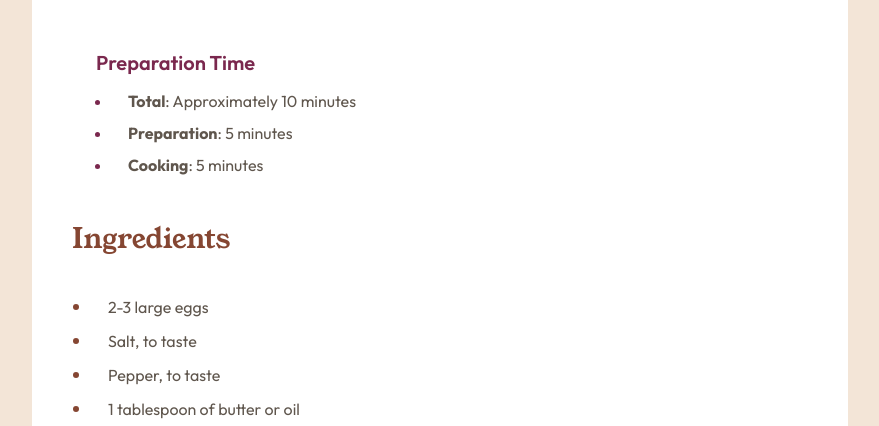
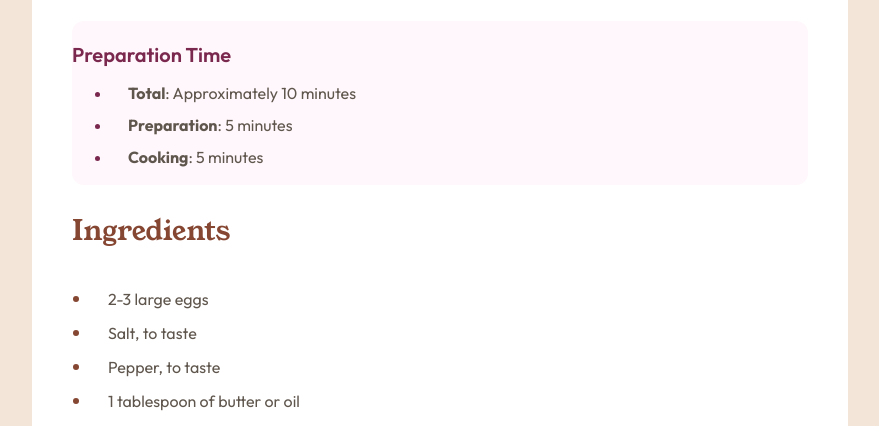
Before and after one commit to eurico3/recipe_page, a plain HTML site: page index.html in a window 1280 px wide. Shown: the part 660-1086 px from the top of the page, without its empty margins (200-1079 px from the left). Drawn offline with Linux system fonts and the light colour scheme.

Commit message:
rosse 50 background

```diff
--- a/index.html
+++ b/index.html
@@ -27,6 +27,10 @@
         to perfection, optionally filled with your choice of cheese, vegetables, or meats.
       </div>
 
+
+      <!-- Preparation Card -->
+      <div class="preparation-card">
+
           <!-- Preparation Time -->
           <div class="preparation-time">Preparation Time</div>
 
@@ -37,6 +41,7 @@
               <li style="margin-bottom: 8px;"><b>Preparation</b>: 5 minutes</li>
               <li style="margin-bottom: 8px;"><b>Cooking</b>: 5 minutes</li>
             </ul>
+          </div>
       </div>
 
       <!-- Ingredients Title -->
--- a/styles.css
+++ b/styles.css
@@ -1,6 +1,7 @@
 :root {
     /*Color Variables */
     --rose-800: #7A284E;
+    --rose-50: #FFF7FB;
     --rose-50: #FFF7FB;
     --stone-900:#312E2C;
     --stone-600: #5F564D;
@@ -75,17 +76,31 @@ body {
 .card .recipe-description {
     font: var(--text-preset-4);
     color: var(--stone-900);
-    margin: 24px 0px 0px 0px; /* top right bottom left */
+    margin: 24px 0px 24px 0px; /* top right bottom left */
 
 
 }
 
+/* Preparation Card */
+.card .preparation-card {
+
+    background-color: var(--rose-50) !important;
+    width: 100%;
+    border-radius: 12px;
+
+
+
+
+}
 
 /* Preparation Time */
 .card .preparation-time {
     font: var(--text-preset-3);
     color: var(--rose-800);
-    margin: 56px 0px 0px 24px; /* top right bottom left */
+    margin: 24px 0px 0px 0px; /* top right bottom left */
+
+    width: 100%;
+    padding-left: 0px;
 
 }
 
@@ -94,6 +109,8 @@ body {
     font: var(--text-preset-4);
     color: var(--stone-600);
     margin: 0px 0px 0px 0px; /* top right bottom left */
+
+    width: 100%;
 
 
 }
```
Lines whose indentation alone changed are shown as unchanged.
